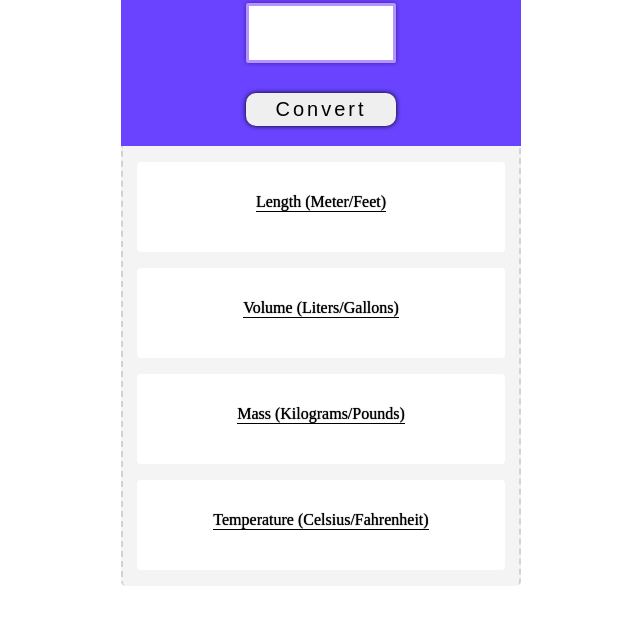
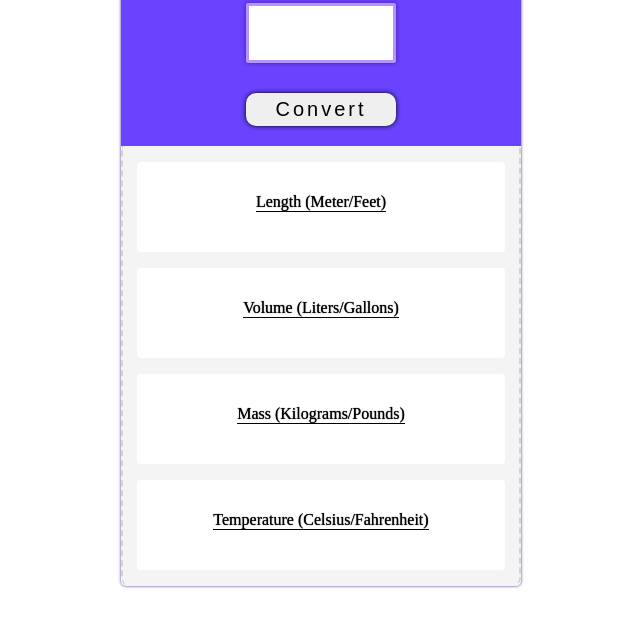
Before and after one commit to zishanHow/unit-converter, a plain HTML site: page index.html in a window 1280 px wide. Shown: the part 121-748 px from the top of the page, without its empty margins (319-959 px from the left). Drawn offline with nearby package versions, Linux system fonts and the light colour scheme; a web font is replaced by a local one.

Commit message:
add some styles

```diff
--- a/index.html
+++ b/index.html
@@ -17,6 +17,7 @@
 </head>
 
 <body>
+    <div class="wrapper">
         <header id="hero">
             <h1 class="header">Metric/Imperial Unit Conversion</h1>
             <input type="number" id="input-num" name="input-num">
@@ -40,7 +41,7 @@
                 <p class="container-head">Temperature (Celsius/Fahrenheit)</p>
                 <p id="temperature-para" class="result-pera"></p>
             </div>
-
+        </div>
     </div>
 
     <script src="script.js"></script>
--- a/style.css
+++ b/style.css
@@ -5,7 +5,11 @@
     max-width: 400px;
     text-align: center;
 }
-
+.wrapper {
+    box-shadow: 0px 0px 3px #4C1D95;
+    border-bottom-left-radius: 5px;
+    border-bottom-right-radius: 5px;
+}
 /* hero section */
 #hero {
     padding: 20px;
@@ -60,8 +64,8 @@ input:active {
     border: 2px dashed lightgray;
     border-top: none;
     border-bottom: none;
-    border-bottom-left-radius: 5px;
-    border-bottom-right-radius: 5px;
+    border-bottom-left-radius: 8px;
+    border-bottom-right-radius: 8px;
 }
 
 #length,
```
Lines whose indentation alone changed are shown as unchanged.
